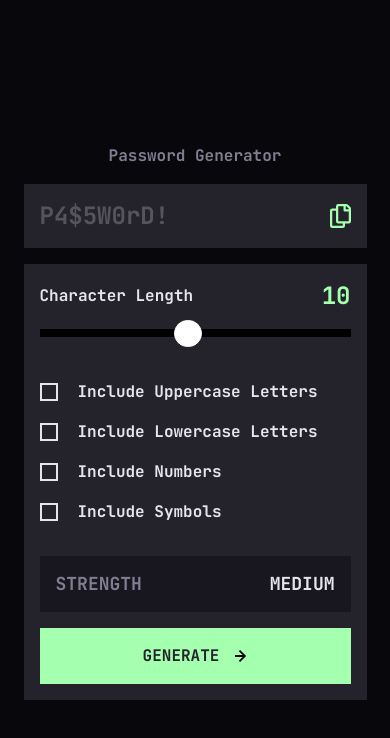
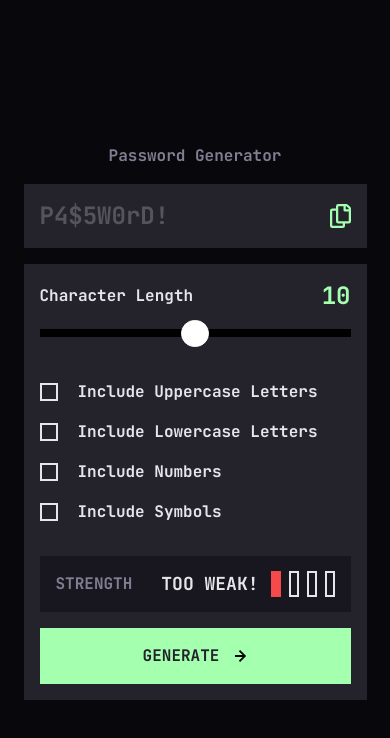
Before and after one commit to manuelbenites/password-generator-app, a React (Vite) app: page / in a window 390 px wide. Shown: the top 738 px of the page. Built offline with nearby package versions, Linux system fonts and the light colour scheme.

Commit message:
password security password meter icon added

```diff
--- a/src/App.jsx
+++ b/src/App.jsx
@@ -1,25 +1,16 @@
 import { useState, useEffect } from "react"
 import { generateString } from "./lib/functions.js"
+
 import IconCheck from "./components/IconCheck.jsx"
-import IconCopy from "./components/IconCopy.jsx"
 import IconArrowRight from "./components/IconArrowRight.jsx"
+import RenderPassword from "./components/RenderPassword.jsx"
+import RenderPasswordStrength from "./components/RenderPasswordStrength.jsx"
 
 export default function App() {
 	const [everyValues, setEveryValues] = useState("")
 	const [everyValuesArr, setEveryValuesArr] = useState([])
 	const [minLengthResult, setMinLengthResult] = useState(10)
-	const [isItCopied, setIsItCopied] = useState("")
 	const [password, setPassword] = useState("")
-
-	const copyContent = async () => {
-		if (password) {
-			await navigator.clipboard.writeText(password)
-			setIsItCopied("copied")
-			setTimeout(() => {
-				setIsItCopied("")
-			}, 2000)
-		}
-	}
 
 	const handleCheckBoxChange = (e) => {
 		const { value, checked } = e.target
@@ -48,26 +39,7 @@ export default function App() {
 	return (
 		<div className="flex justify-center items-center w-full h-screen bg-background">
 			<div className="text-gains-boro w-[343px] sm:w-[540px]">
-				<h1 className="font-bold text-center text-light-slate-gray">
-					Password Generator
-				</h1>
-				<div className="flex justify-between items-center px-4 mt-4 h-16 sm:px-8 sm:h-20 bg-dark-slate-gray">
-					{password ? (
-						<span className="text-2xl font-bold">{password}</span>
-					) : (
-						<span className="text-2xl font-bold opacity-25 sm:text-[32px]">
-							P4$5W0rD!
-						</span>
-					)}
-					<div className="flex gap-4 justify-center items-center">
-						<span className="hidden text-lg font-bold uppercase sm:block text-pale-green">
-							{isItCopied}
-						</span>
-						<button onClick={copyContent}>
-							<IconCopy className="fill-pale-green hover:fill-[#ffffff] transition-colors" />
-						</button>
-					</div>
-				</div>
+				<RenderPassword password={password} />
 				<div className="p-4 mt-4 sm:py-8 sm:px-8 sm:mt-6 bg-dark-slate-gray">
 					<div className="flex justify-between items-center">
 						<span className="font-bold sm:text-lg">Character Length</span>
@@ -80,8 +52,8 @@ export default function App() {
 							<input
 								name="length"
 								type="range"
-								min="1"
-								max="20"
+								min="4"
+								max="16"
 								value={minLengthResult}
 								className="input-range"
 								onChange={handleChangePasswordLength}
@@ -132,7 +104,7 @@ export default function App() {
 									onChange={handleCheckBoxChange}
 									name="symbols"
 									type="checkbox"
-									value="!@#$%^&"
+									value="@$!%*?&"
 									className="border-white appearance-none cursor-pointer outline-none checked:text-white peer w-[18px] h-[18px] border-[2px] checked:bg-pale-green checked:border-pale-green"
 								/>
 								<IconCheck className="absolute font-black pointer-events-none left-[3px] fill-dark-slate-gray peer-checked:fill-deep-black" />
@@ -141,12 +113,7 @@ export default function App() {
 								</span>
 							</div>
 						</div>
-						<div className="flex justify-between items-center px-4 mb-4 h-14 uppercase sm:mb-8 sm:h-16 bg-deep-black">
-							<h1 className="text-lg font-bold text-light-slate-gray">
-								strength
-							</h1>
-							<div className="text-lg font-bold">medium</div>
-						</div>
+						<RenderPasswordStrength password={password} />
 						<button className="flex justify-center items-center w-full h-14 font-bold uppercase border-2 transition-colors sm:h-16 border-pale-green bg-pale-green text-dark-slate-gray hover:fill-pale-green hover:bg-dark-slate-gray hover:text-pale-green">
 							<h1 className="mr-4 sm:text-lg">generate</h1>
 							<IconArrowRight className="fill-inherit" />
--- /dev/null
+++ b/src/components/DisplayGraph.jsx
@@ -0,0 +1,19 @@
+import TooWeakGraphDiv from "./TooWeakGraphDiv.jsx"
+import WeakGraphDiv from "./WeakGraphDiv.jsx"
+import MediumGraphDiv from "./MediumGraphDiv.jsx"
+import StrongGraphDiv from "./StrongGraphDiv.jsx"
+
+export default function DisplayGraph({ strengthValue }) {
+	if (strengthValue === "strong") {
+		return <StrongGraphDiv />
+	}
+	if (strengthValue === "medium") {
+		return <MediumGraphDiv />
+	}
+	if (strengthValue === "weak") {
+		return <WeakGraphDiv />
+	}
+	if (strengthValue === "too weak!") {
+		return <TooWeakGraphDiv />
+	}
+}
--- /dev/null
+++ b/src/components/MediumGraphDiv.jsx
@@ -0,0 +1,10 @@
+export default function MediumGraphDiv() {
+	return (
+		<div className="flex gap-2">
+			<div className="h-[26px] bg-sandy-brown border-sandy-brown border-[2px] w-[10px]"></div>
+			<div className="h-[26px] bg-sandy-brown border-sandy-brown border-[2px] w-[10px]"></div>
+			<div className="h-[26px] bg-sandy-brown border-sandy-brown border-[2px] w-[10px]"></div>
+			<div className="h-[26px] border-[2px] w-[10px]"></div>
+		</div>
+	)
+}
--- /dev/null
+++ b/src/components/RenderPassword.jsx
@@ -0,0 +1,39 @@
+import { useState } from "react"
+import IconCopy from "./IconCopy.jsx"
+
+export default function RenderPassword({ password }) {
+	const [isItCopied, setIsItCopied] = useState("")
+	const copyContent = async () => {
+		if (password) {
+			await navigator.clipboard.writeText(password)
+			setIsItCopied("copied")
+			setTimeout(() => {
+				setIsItCopied("")
+			}, 2000)
+		}
+	}
+	return (
+		<>
+			<h1 className="font-bold text-center text-light-slate-gray">
+				Password Generator
+			</h1>
+			<div className="flex justify-between items-center px-4 mt-4 h-16 sm:px-8 sm:h-20 bg-dark-slate-gray">
+				{password ? (
+					<span className="text-2xl font-bold">{password}</span>
+				) : (
+					<span className="text-2xl font-bold opacity-25 sm:text-[32px]">
+						P4$5W0rD!
+					</span>
+				)}
+				<div className="flex gap-4 justify-center items-center">
+					<span className="hidden text-lg font-bold uppercase sm:block text-pale-green">
+						{isItCopied}
+					</span>
+					<button onClick={copyContent}>
+						<IconCopy className="fill-pale-green hover:fill-[#ffffff] transition-colors" />
+					</button>
+				</div>
+			</div>
+		</>
+	)
+}
--- /dev/null
+++ b/src/components/RenderPasswordStrength.jsx
@@ -0,0 +1,37 @@
+import { useState, useEffect } from "react"
+import DisplayGraph from "./DisplayGraph.jsx"
+
+export default function RenderPasswordStrength({ password }) {
+	const [strengthValue, setStrengthValue] = useState("medium")
+	let strongPassword = new RegExp(
+		"(?=.*[a-z])(?=.*[A-Z])(?=.*[0-9])(?=.*[@$!%*?&])(?=.*[^A-Za-z0-9])(?=.{8,})"
+	)
+	let mediumPassword = new RegExp(
+		"((?=.*[a-z])(?=.*[A-Z])(?=.*[0-9])(?=.*[^A-Za-z0-9])(?=.{6,}))|((?=.*[a-z])(?=.*[A-Z])(?=.*[^A-Za-z0-9])(?=.{8,}))"
+	)
+	let weakPassword = new RegExp("((?=.*[a-z])(?=.{4,}))")
+
+	useEffect(() => {
+		if (strongPassword.test(password)) {
+			setStrengthValue("strong")
+		} else if (mediumPassword.test(password)) {
+			setStrengthValue("medium")
+		} else if (weakPassword.test(password)) {
+			setStrengthValue("weak")
+		} else {
+			setStrengthValue("too weak!")
+		}
+	}, [password])
+
+	return (
+		<>
+			<div className="flex justify-between items-center px-4 mb-4 h-14 uppercase sm:mb-8 sm:h-16 bg-deep-black">
+				<h1 className="font-bold sm:text-lg text-light-slate-gray">strength</h1>
+				<div className="flex gap-3 items-center">
+					<h1 className="text-lg font-bold sm:text-2xl">{strengthValue}</h1>
+					<DisplayGraph strengthValue={strengthValue} />
+				</div>
+			</div>
+		</>
+	)
+}
--- /dev/null
+++ b/src/components/StrongGraphDiv.jsx
@@ -0,0 +1,10 @@
+export default function StrongGraphDiv() {
+	return (
+		<div className="flex gap-2">
+			<div className="h-[26px] bg-pale-green border-pale-green border-[2px] w-[10px]"></div>
+			<div className="h-[26px] bg-pale-green border-pale-green border-[2px] w-[10px]"></div>
+			<div className="h-[26px] bg-pale-green border-pale-green border-[2px] w-[10px]"></div>
+			<div className="h-[26px] bg-pale-green border-pale-green border-[2px] w-[10px]"></div>
+		</div>
+	)
+}
--- /dev/null
+++ b/src/components/TooWeakGraphDiv.jsx
@@ -0,0 +1,10 @@
+export default function TooWeakGraphDiv() {
+	return (
+		<div className="flex gap-2">
+			<div className="h-[26px] bg-tomato border-tomato border-[2px] w-[10px]"></div>
+			<div className="h-[26px] border-[2px] w-[10px]"></div>
+			<div className="h-[26px] border-[2px] w-[10px]"></div>
+			<div className="h-[26px] border-[2px] w-[10px]"></div>
+		</div>
+	)
+}
--- /dev/null
+++ b/src/components/WeakGraphDiv.jsx
@@ -0,0 +1,10 @@
+export default function WeakGraphDiv() {
+	return (
+		<div className="flex gap-2">
+			<div className="h-[26px] bg-coral border-coral border-[2px] w-[10px]"></div>
+			<div className="h-[26px] bg-coral border-coral border-[2px] w-[10px]"></div>
+			<div className="h-[26px] border-[2px] w-[10px]"></div>
+			<div className="h-[26px] border-[2px] w-[10px]"></div>
+		</div>
+	)
+}
```
